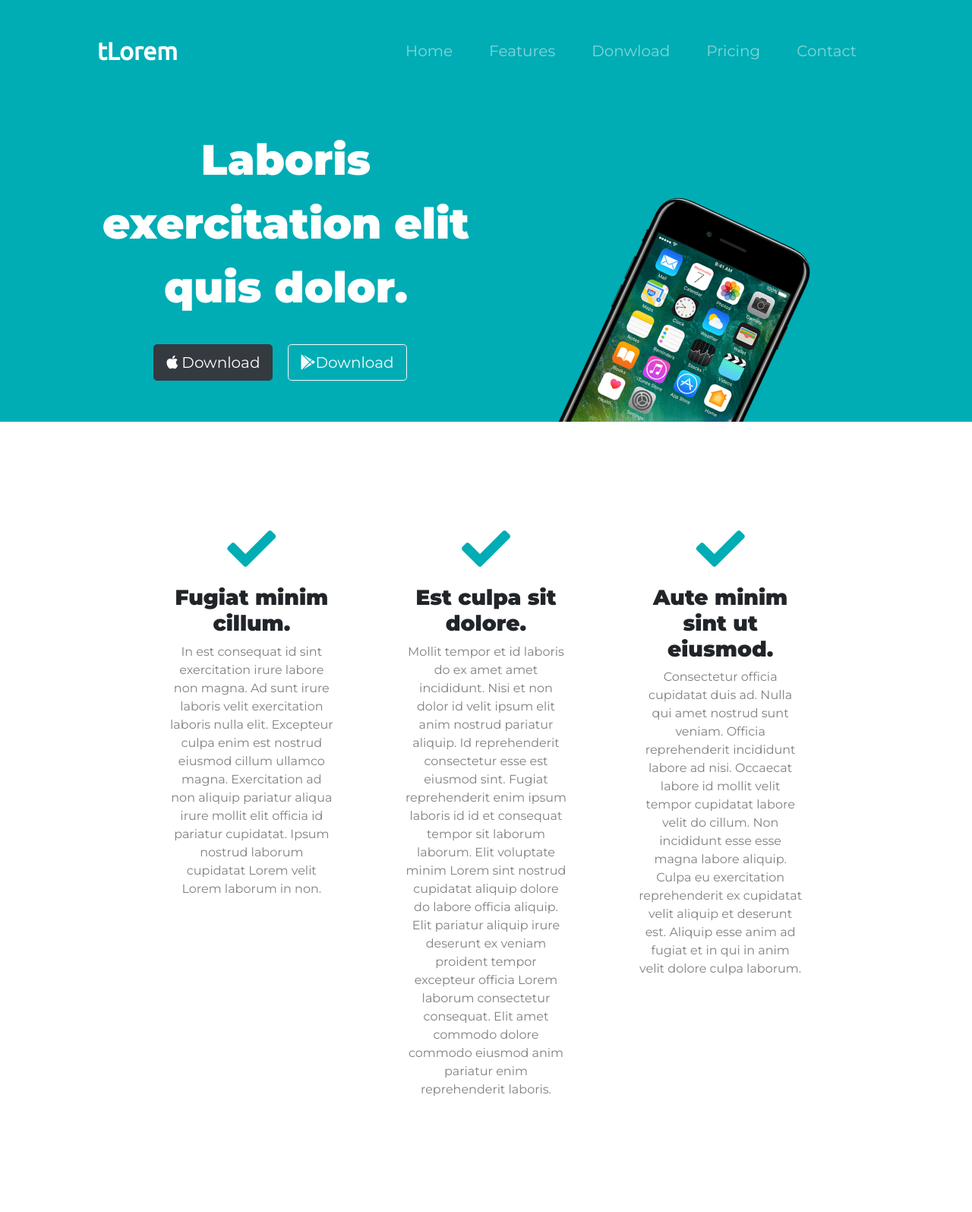
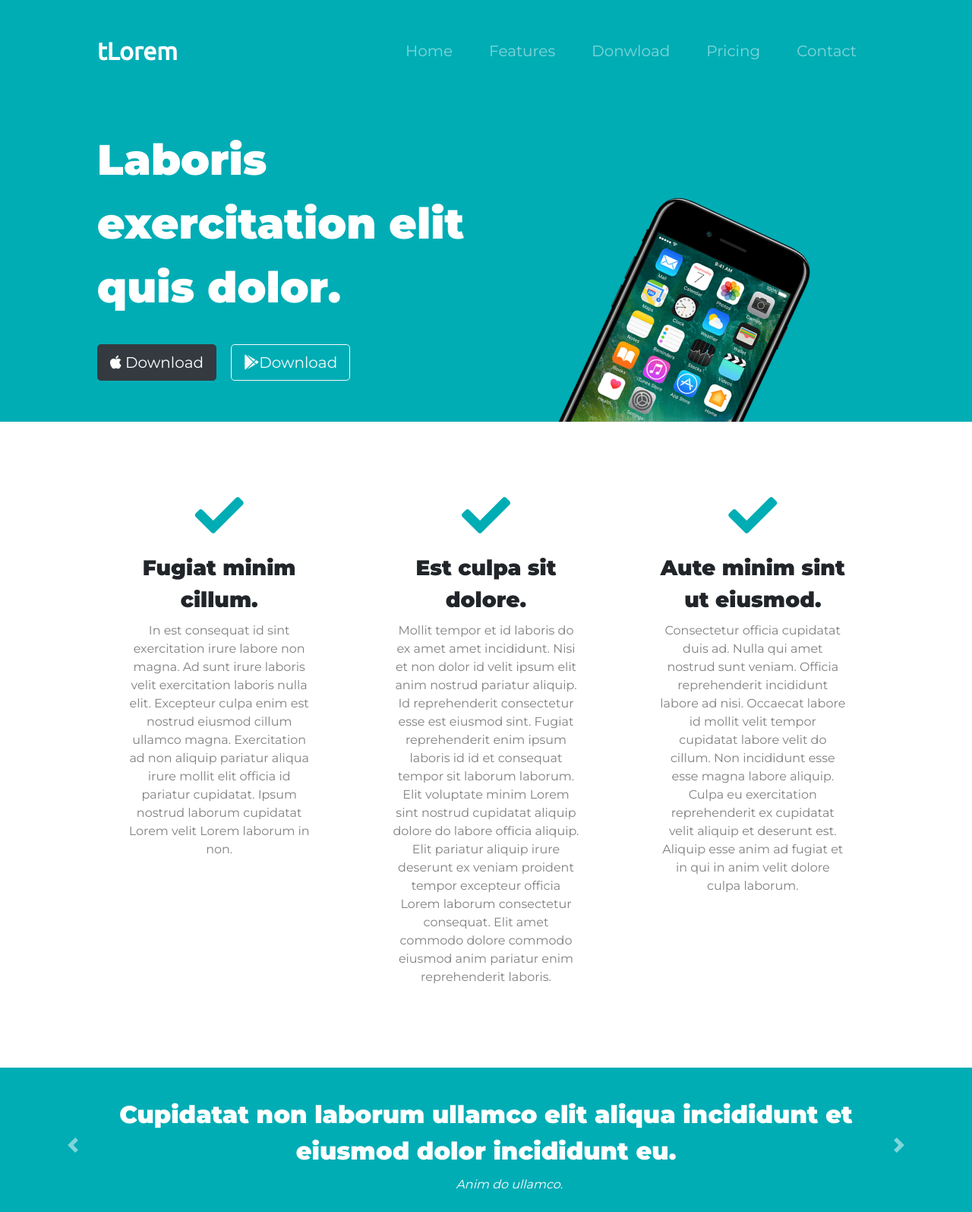
Before and after one commit to jmalabs/lorem, a plain HTML site: page index.html in a window 1280 px wide. Shown: the top 1595 px of the page at 76% size. Drawn offline with nearby package versions, Linux system fonts and the light colour scheme.

Commit message:
refactoring

```diff
--- a/css/site.css
+++ b/css/site.css
@@ -1,31 +1,45 @@
 body {
     font-family: "Montserrat";
+    text-align: center;
+}
 
+/* Heading section */
+h1,
+h2,
+h3,
+h4,
+h5,
+h6 {
+    font-family: "Montserrat";
+    font-weight: 600;
+    line-height: 1.5;
+}
+
+h1 {
+    font-size: 3.5rem;
+}
+
+p {
+    color: grey;
+}
+
+
+/* container */
+.container-fluid {
+    padding: 3% 10%;
+}
+
+
+/* Title section */
+#title {
+    background-color: #00adb5;
+    color: #fff;
+    text-align: left;
 }
 
 .bg-site {
     background-color: #00adb5;
 }
-
-
-#title {
-    background-color: #00adb5;
-    color: #fff;
-    text-align: center;
-}
-
-
-h1 {
-    font-family: "Montserrat";
-    font-weight: 800;
-    font-size: 3.5rem;
-    line-height: 1.5;
-}
-
-.container-fluid {
-    padding: 3% 10%;
-}
-
 
 .apple-logo,
 .playstore {
@@ -55,13 +69,11 @@ h1 {
 
 
 /* Download Buttons */
-
 .download-button {
     margin: 5% 3% 3% 0;
 }
 
 /* Title image */
-
 .title-image {
     width: 80%;
     position: absolute;
@@ -70,32 +82,15 @@ h1 {
     transform: rotate(25deg);
 }
 
-.phone-logo {
-    text-align: center;
-}
-
-
-
 /* Features */
-
 #features {
-    padding: 7% 15%;
     background-color: #fff;
     position: relative;
     z-index: 2;
 }
 
-h3 {
-    font-weight: 600;
-}
-
 .feature-box {
-    text-align: center;
     padding: 5%;
-}
-
-p {
-    color: grey;
 }
 
 .icon {
@@ -110,35 +105,18 @@ p {
 
 
 /* testimonials */
-
-
 #testimonials {
 
     background-color: #00adb5;
     color: #fff;
-    text-align: center;
-
 }
 
-.carousel-item {
-    padding: 7% 15%;
-}
-
-h2 {
-    line-height: 1.5;
-    font-weight: 600;
-}
 
 
 .testimonial-logo {
     width: 8%;
     border-radius: 100%;
     margin: 0 3%;
-}
-
-#pricing {
-    padding: 7% 15%;
-    text-align: center;
 }
 
 .card {
@@ -161,13 +139,10 @@ h2 {
 
 
 /* footer section */
-
-
 #footer {
     padding: 2% 15%;
     background-color: #00adb5;
     color: #fff;
-    text-align: center;
 }
 
 .social-icon {
--- a/index.html
+++ b/index.html
@@ -53,7 +53,7 @@
                     </div>
 
                 </div>
-                <div class="col-lg-6 phone-logo">
+                <div class="col-lg-6">
                     <img class="title-image img-fluid rotated" src="images/phone.png" alt="">
                 </div>
             </div>
@@ -62,14 +62,17 @@
     </section>
     <section id="features">
 
+        <div class="container-fluid">
             <div class="row">
                 <div class="feature-box col-lg-4">
                     <div>
                         <i class="fas fa-check fa-4x icon"></i>
                         <h3>Fugiat minim cillum.</h3>
                         <p>In est consequat id sint exercitation irure labore non magna. Ad sunt irure laboris velit
-                        exercitation laboris nulla elit. Excepteur culpa enim est nostrud eiusmod cillum ullamco magna.
-                        Exercitation ad non aliquip pariatur aliqua irure mollit elit officia id pariatur cupidatat.
+                            exercitation laboris nulla elit. Excepteur culpa enim est nostrud eiusmod cillum ullamco
+                            magna.
+                            Exercitation ad non aliquip pariatur aliqua irure mollit elit officia id pariatur
+                            cupidatat.
                             Ipsum nostrud laborum cupidatat Lorem velit Lorem laborum in non.</p>
                     </div>
                 </div>
@@ -78,23 +81,31 @@
                     <div>
                         <i class="fas fa-check fa-4x icon"></i>
                         <h3>Est culpa sit dolore.</h3>
-                    <p>Mollit tempor et id laboris do ex amet amet incididunt. Nisi et non dolor id velit ipsum elit
+                        <p>Mollit tempor et id laboris do ex amet amet incididunt. Nisi et non dolor id velit ipsum
+                            elit
                             anim nostrud pariatur aliquip. Id reprehenderit consectetur esse est eiusmod sint. Fugiat
-                        reprehenderit enim ipsum laboris id id et consequat tempor sit laborum laborum. Elit voluptate
+                            reprehenderit enim ipsum laboris id id et consequat tempor sit laborum laborum. Elit
+                            voluptate
                             minim Lorem sint nostrud cupidatat aliquip dolore do labore officia aliquip. Elit pariatur
-                        aliquip irure deserunt ex veniam proident tempor excepteur officia Lorem laborum consectetur
-                        consequat. Elit amet commodo dolore commodo eiusmod anim pariatur enim reprehenderit laboris.</p>
+                            aliquip irure deserunt ex veniam proident tempor excepteur officia Lorem laborum
+                            consectetur
+                            consequat. Elit amet commodo dolore commodo eiusmod anim pariatur enim reprehenderit
+                            laboris.</p>
                     </div>
                 </div>
                 <div class="feature-box col-lg-4">
                     <div>
                         <i class="fas fa-check fa-4x icon"></i>
                         <h3>Aute minim sint ut eiusmod.</h3>
-                    <p>Consectetur officia cupidatat duis ad. Nulla qui amet nostrud sunt veniam. Officia reprehenderit
+                        <p>Consectetur officia cupidatat duis ad. Nulla qui amet nostrud sunt veniam. Officia
+                            reprehenderit
                             incididunt labore ad nisi. Occaecat labore id mollit velit tempor cupidatat labore velit do
-                        cillum. Non incididunt esse esse magna labore aliquip. Culpa eu exercitation reprehenderit ex
-                        cupidatat velit aliquip et deserunt est. Aliquip esse anim ad fugiat et in qui in anim velit
+                            cillum. Non incididunt esse esse magna labore aliquip. Culpa eu exercitation reprehenderit
+                            ex
+                            cupidatat velit aliquip et deserunt est. Aliquip esse anim ad fugiat et in qui in anim
+                            velit
                             dolore culpa laborum.</p>
+                    </div>
                 </div>
             </div>
         </div>
@@ -102,15 +113,15 @@
     <section id="testimonials">
         <div id="testimonial-carousel" class="carousel slide" data-ride="carousel" data-interval="3000">
             <div class="carousel-inner">
-                <div class="carousel-item active">
+                <div class="carousel-item active container-fluid">
                     <h2>Ad officia excepteur ea mollit velit excepteur velit culpa est eiusmod.</h2>
                     <img class="testimonial-logo" src="images/angry-bird.png" alt=""></i><em>Reprehenderit occaecat.</em>
                 </div>
-                <div class="carousel-item">
+                <div class="carousel-item container-fluid">
                     <h2>Cupidatat non laborum ullamco elit aliqua incididunt et eiusmod dolor incididunt eu.</h2>
                     <img class="testimonial-logo" src="images/angry-bird-red.png" alt=""></i><em>Anim do ullamco.</em>
                 </div>
-                <div class="carousel-item">
+                <div class="carousel-item container-fluid">
                     <h2>Est minim ipsum do minim nisi aliquip tempor consequat ea ullamco.</h2>
                     <img class="testimonial-logo" src="images/angry-bird-black.png" alt=""></i><em>Anim officia.</em>
                 </div>
@@ -128,6 +139,7 @@
     </section>
 
     <section id="pricing">
+        <div class="container-fluid">
             <h2>Ullamco proident id cillum minim est fugiat ad laborum aliqua eiusmod.</h2>
             <div class="row">
                 <div class="col-lg col-lg-4">
@@ -173,6 +185,7 @@
                     </div>
                 </div>
             </div>
+        </div>
 
     </section>
 
```
Lines whose indentation alone changed are shown as unchanged.
